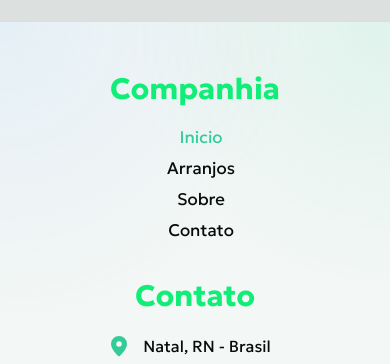
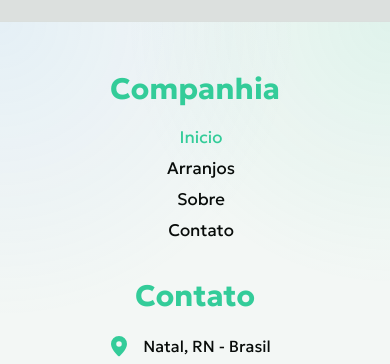
Before and after one commit to luuuuuqui/arranjador, a Vue app: page / in a window 390 px wide. Shown: the part 803-1167 px from the top of the page. Built offline with nearby package versions, Linux system fonts and the light colour scheme.

Commit message:
style(components): refatora estilos do AppFooter para melhorar layout e efeitos hover

```diff
--- a/src/components/AppFooter.vue
+++ b/src/components/AppFooter.vue
@@ -69,7 +69,6 @@ const currentYear = new Date().getFullYear();
     radial-gradient(circle at top left, color-mix(in srgb, var(--secondary) 10%, transparent), transparent 45%),
     radial-gradient(circle at top right, color-mix(in srgb, var(--primary) 10%, transparent), transparent 40%),
     var(--background);
-}
 
   .footerInner {
     width: 100%;
@@ -88,19 +87,30 @@ const currentYear = new Date().getFullYear();
 
   .footerBlockRight {
     text-align: right;
+
+    .footerContactItem {
+      padding-right: 12px;
+    }
   }
 
   .footerTitle {
     font-size: 2.2rem;
-  color: var(--accent);
+    color: var(--primary);
     margin: 0 0 20px;
   }
 
   .footerNav {
-  display: flex;
+    display: inline-flex;
     flex-direction: column;
     align-items: flex-start;
     gap: 10px;
+    width: fit-content;
+
+    &:hover .footerLink.router-link-active:not(:hover),
+    &:hover .footerLink.router-link-exact-active:not(:hover),
+    &:hover .footerLink:not(:hover) {
+      color: var(--muted-text);
+    }
   }
 
   .footerLink {
@@ -109,14 +119,34 @@ const currentYear = new Date().getFullYear();
     text-decoration: none;
     font-size: 1.05rem;
     padding-left: 12px;
+    transition:
+      color var(--transition-fast) var(--transition-ease),
+      transform var(--transition-fast) var(--transition-ease);
+
+    &::after {
+      content: "";
+      position: absolute;
+      left: 12px;
+      bottom: -4px;
+      width: 0;
+      height: 2px;
+      background: var(--accent);
+      transition: width var(--transition-fast) var(--transition-ease);
     }
 
-.footerLink:hover {
+    &:hover::after {
+      width: calc(100% - 12px);
+    }
+
+    &.router-link-active,
+    &.router-link-exact-active {
+      color: var(--primary);
+    }
+
+    &.router-link-active:hover,
+    &.router-link-exact-active:hover {
       color: var(--accent);
     }
-
-.footerLink.router-link-active {
-  color: var(--primary);
   }
 
   .footerContactList {
@@ -135,19 +165,32 @@ const currentYear = new Date().getFullYear();
     gap: 12px;
     padding-left: 0;
     color: var(--text);
+
+    a {
+      position: relative;
+      color: inherit;
+      text-decoration: none;
+      transition: color var(--transition-fast) var(--transition-ease);
+
+      &::after {
+        content: "";
+        position: absolute;
+        left: 0;
+        bottom: -3px;
+        width: 0;
+        height: 2px;
+        background: var(--accent);
+        transition: width var(--transition-fast) var(--transition-ease);
       }
 
-.footerBlockRight .footerContactItem {
-  padding-right: 12px;
+      &:hover {
+        color: var(--accent);
       }
 
-.footerContactItem a {
-  color: inherit;
-  text-decoration: none;
+      &:hover::after {
+        width: 100%;
       }
-
-.footerContactItem a:hover {
-  color: var(--accent);
+    }
   }
 
   .footerContactIcon {
@@ -157,12 +200,12 @@ const currentYear = new Date().getFullYear();
     align-items: center;
     justify-content: center;
     color: var(--primary);
-}
 
-.footerContactIcon svg {
+    svg {
       width: 100%;
       height: 100%;
       fill: currentColor;
+    }
   }
 
   .footerCopyright {
@@ -171,19 +214,19 @@ const currentYear = new Date().getFullYear();
     margin: 40px auto 0;
     padding-top: 18px;
     border-top: 1px solid var(--tone-10);
-}
 
-.footerCopyright p {
+    p {
       margin: 0;
       text-align: center;
       color: var(--muted-text);
       font-size: 0.95rem;
     }
+  }
+}
 
 @media (max-width: 920px) {
   .appFooter {
     padding: 48px 20px 20px;
-  }
 
     .footerInner {
       flex-direction: column;
@@ -205,6 +248,7 @@ const currentYear = new Date().getFullYear();
 
     .footerNav {
       align-items: center;
+      margin: 0 auto;
     }
 
     .footerContactItem {
@@ -216,4 +260,5 @@ const currentYear = new Date().getFullYear();
       align-items: center;
     }
   }
+}
 </style>
```
Lines whose indentation alone changed are shown as unchanged.
